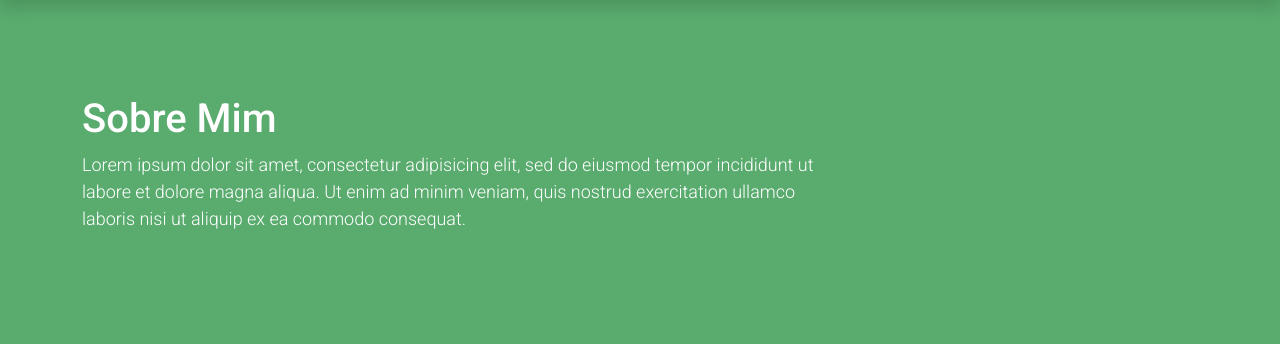
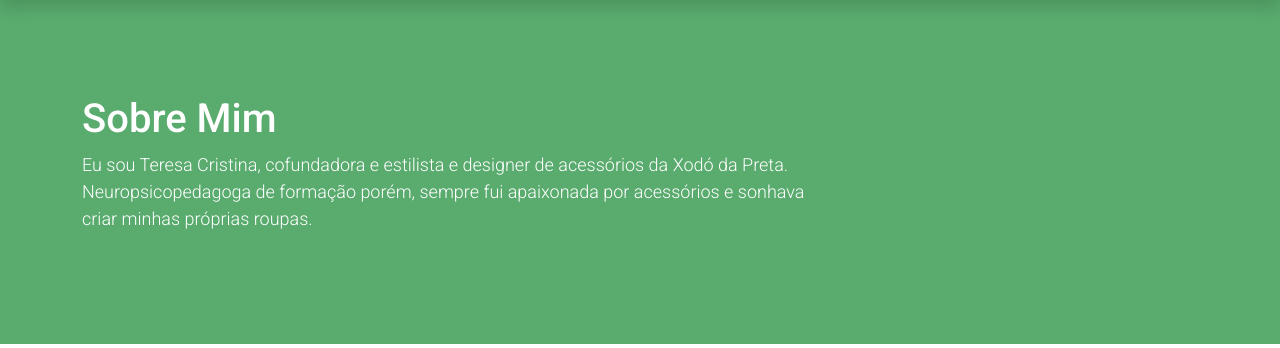
Before and after one commit to gustavobarros-07/Xod-da-Preta-, a Flask app: page /about in a window 1280 px wide. Shown: the part 133-481 px from the top of the page. Run offline with Flask 3, Linux system fonts and the light colour scheme; some libraries are stand-ins or nearby versions.

Commit message:
Update about.html

```diff
--- a/Xodó da Preta/templates/about.html
+++ b/Xodó da Preta/templates/about.html
@@ -134,10 +134,7 @@
             <div class="row align-items-center py-5">
                 <div class="col-md-8 text-white">
                     <h1>Sobre Mim</h1>
-                    <p>
-                        Lorem ipsum dolor sit amet, consectetur adipisicing elit, sed do eiusmod
-                        tempor incididunt ut labore et dolore magna aliqua. Ut enim ad minim veniam,
-                        quis nostrud exercitation ullamco laboris nisi ut aliquip ex ea commodo consequat.
+                    <p>  Eu sou Teresa Cristina, cofundadora e estilista e designer de acessórios da Xodó da Preta. Neuropsicopedagoga de formação porém, sempre fui apaixonada por acessórios e sonhava criar minhas próprias roupas.
                     </p>
                 </div>
                 <div class="col-md-4">
```
